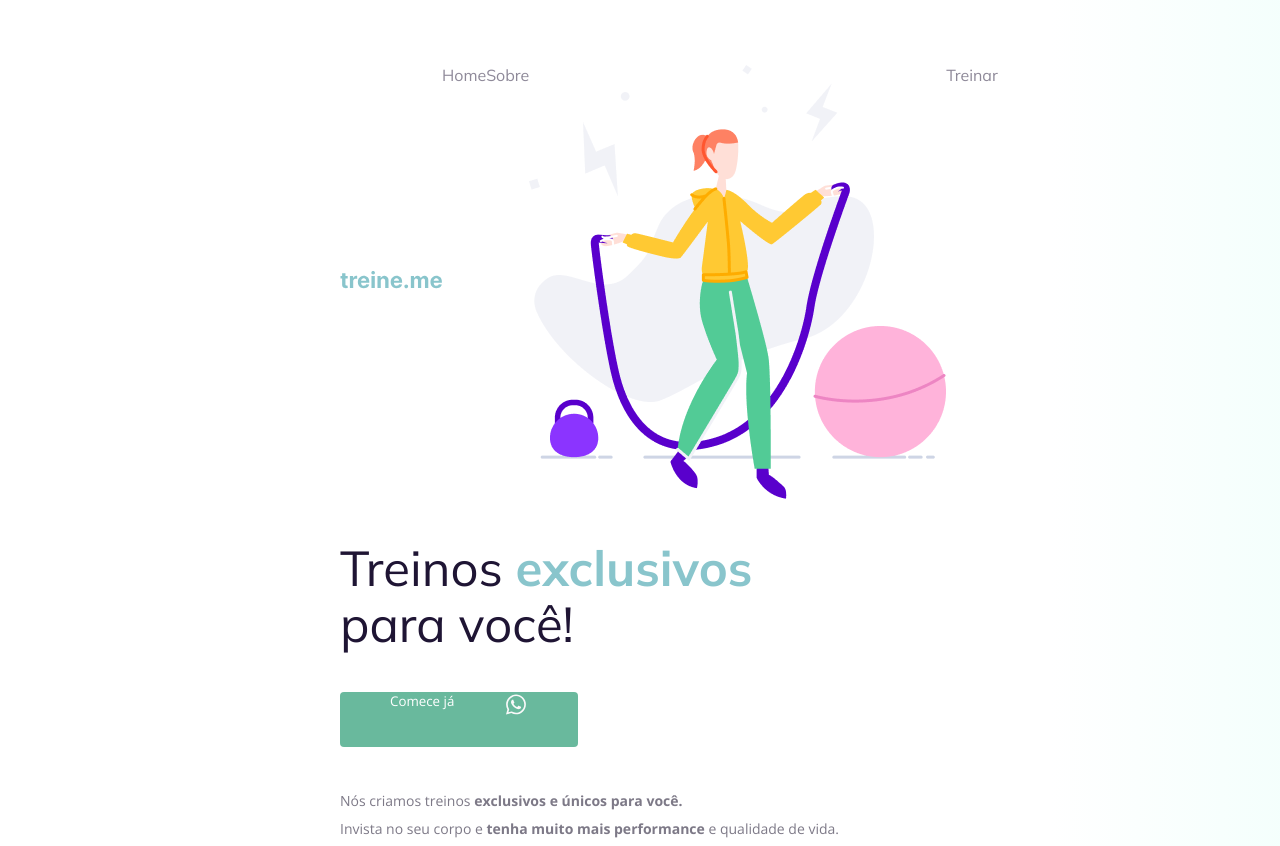
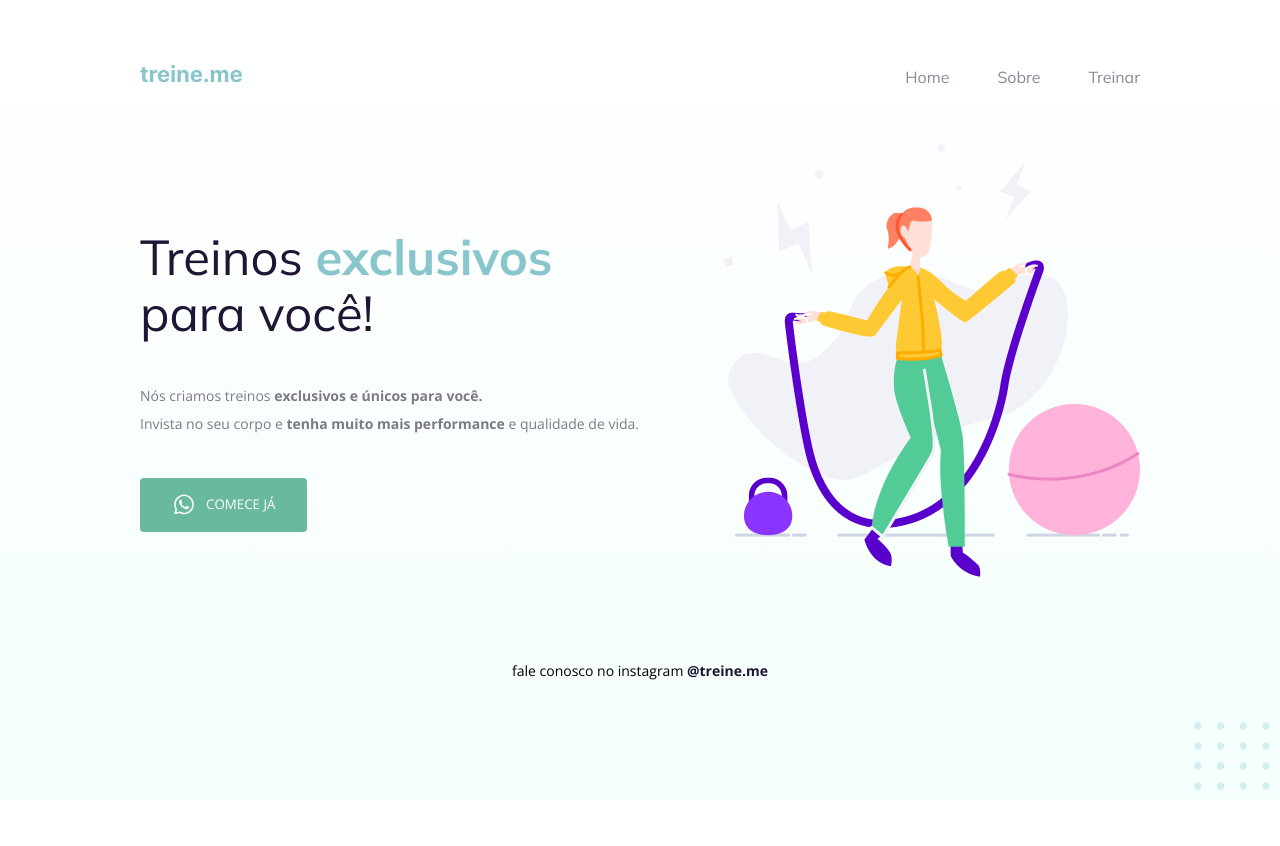
Before and after one commit to B3RG5TRON/Explorer, a plain HTML site: page Nível 02/Explorer-Desafio_Corrigindo_Bugs_02/index.html in a window 1280 px wide. Shown: the top 846 px of the page. After the commit the page ends 800 px from the top, so only its background shows below. Drawn offline with nearby package versions, Linux system fonts and the light colour scheme.

Commit message:
Fixing the bugs

```diff
--- a/Nível 02/Explorer-Desafio_Corrigindo_Bugs_02/index.html
+++ b/Nível 02/Explorer-Desafio_Corrigindo_Bugs_02/index.html
@@ -1,5 +1,6 @@
 <!DOCTYPE html>
 <html lang="pt-br">
+
 <head>
   <link rel="preconnect" href="https://fonts.googleapis.com">
   <link rel="preconnect" href="https://fonts.gstatic.com" crossorigin>
@@ -8,11 +9,13 @@
   <meta name="viewport" content="width=device-width, initial-scale=1.0" />
   <title>Treine me</title>
 
-    <link href="https://fonts.googleapis.com/css2?family=Mulish:wght@400;700&family=Open+Sans:wght@400;700&display=swap" rel="stylesheet">
+  <link href="https://fonts.googleapis.com/css2?family=Mulish:wght@400;700&family=Open+Sans:wght@400;700&display=swap"
+    rel="stylesheet">
 
   <link rel="stylesheet" href="style.css">
 
 </head>
+
 <body>
   <div class="page">
     <nav>
@@ -22,7 +25,6 @@
       <ul>
         <li><a href="#">Home</a></li>
         <li><a href="#">Sobre</a></li>
-            <img src="images/img.png" alt="Desenho de uma mulher pulando corta numa academia.">
         <li><a href="#">Treinar</a></li>
       </ul>
     </nav>
@@ -30,19 +32,18 @@
     <main>
       <section>
         <h1>Treinos <span>exclusivos</span> para você!</h1>
-            <button>
-              Comece já
-              <img src="images/whats.svg" alt="Ícone do whatsapp">
-
-            </button>
 
         <p>
           Nós criamos treinos <strong>exclusivos e únicos para você.</strong></br>
           Invista no seu corpo e <strong>tenha muito mais performance</strong> e qualidade de vida.
         </p>
 
+        <button>
+          <img src="images/whats.svg" alt="Ícone do whatsapp">
+          Comece já
+        </button>
       </section>
-
+      <img src="images/img.png" alt="Desenho de uma mulher pulando corta numa academia.">
     </main>
 
     <footer>
@@ -53,4 +54,5 @@
   <img id="balls" src="images/balls.svg" alt="Bolinhas decorativas verdes no canto inferior direito da página.">
 
 </body>
+
 </html>
--- a/Nível 02/Explorer-Desafio_Corrigindo_Bugs_02/style.css
+++ b/Nível 02/Explorer-Desafio_Corrigindo_Bugs_02/style.css
@@ -3,23 +3,27 @@ body {
 
   font-family: "Open Sans", sans-serif;
 
-    background: linear-gradient(90deg, rgb(227, 255, 248, 0) 82.08%, rgb(227, 255, 248, 0.38) 100%);
+  background: linear-gradient(
+    180deg,
+    rgba(227, 255, 248, 0) 0%,
+    rgba(227, 255, 248, 0.38) 100%
+  );
 
   min-height: 100vh;
 }
 
 .page {
-    width: 600px;
+  width: 1000px;
   margin: 0 auto;
   padding-top: 65px;
 }
 
 nav {
   display: flex;
-    justify-content: start;
+  justify-content: space-between;
   align-items: center;
 
-    margin-bottom: 15px;
+  margin-bottom: 55px;
 }
 
 ul {
@@ -27,6 +31,7 @@ body {
   list-style: none;
   margin: 0;
   padding: 0;
+  gap: 48px;
 }
 
 a {
@@ -48,13 +53,18 @@ body {
   font-family: "Mulish", sans-serif;
 }
 
+main {
+  display: flex;
+  align-items: center;
+  justify-content: space-between;
+}
+
 h1 {
   font-size: 49px;
   line-height: 56px;
   color: #1f1534;
 
   font-weight: normal;
-
   width: 490px;
 }
 
@@ -74,14 +84,16 @@ body {
 button {
   color: white;
   font-family: "Open Sans", sans-serif;
+  text-transform: uppercase;
 
-    background: #69B99D;
+  background: #69b99d;
   border: 0;
-    padding: 0 50px 30px;
+  padding: 14px 32px 15px;
 
   display: flex;
-    justify-content: space-around;
-    gap: 50px;
+  align-items: center;
+  justify-content: center;
+  gap: 10px;
 
   border-radius: 4px;
 
@@ -89,7 +101,7 @@ body {
 }
 
 button:hover {
-      background: #4EA788;
+  background: #4ea788;
 }
 
 footer {
@@ -106,6 +118,7 @@ body {
 }
 
 #balls {
+  position: fixed;
   bottom: 0;
   right: 0;
 }
```
Lines whose indentation alone changed are shown as unchanged.
